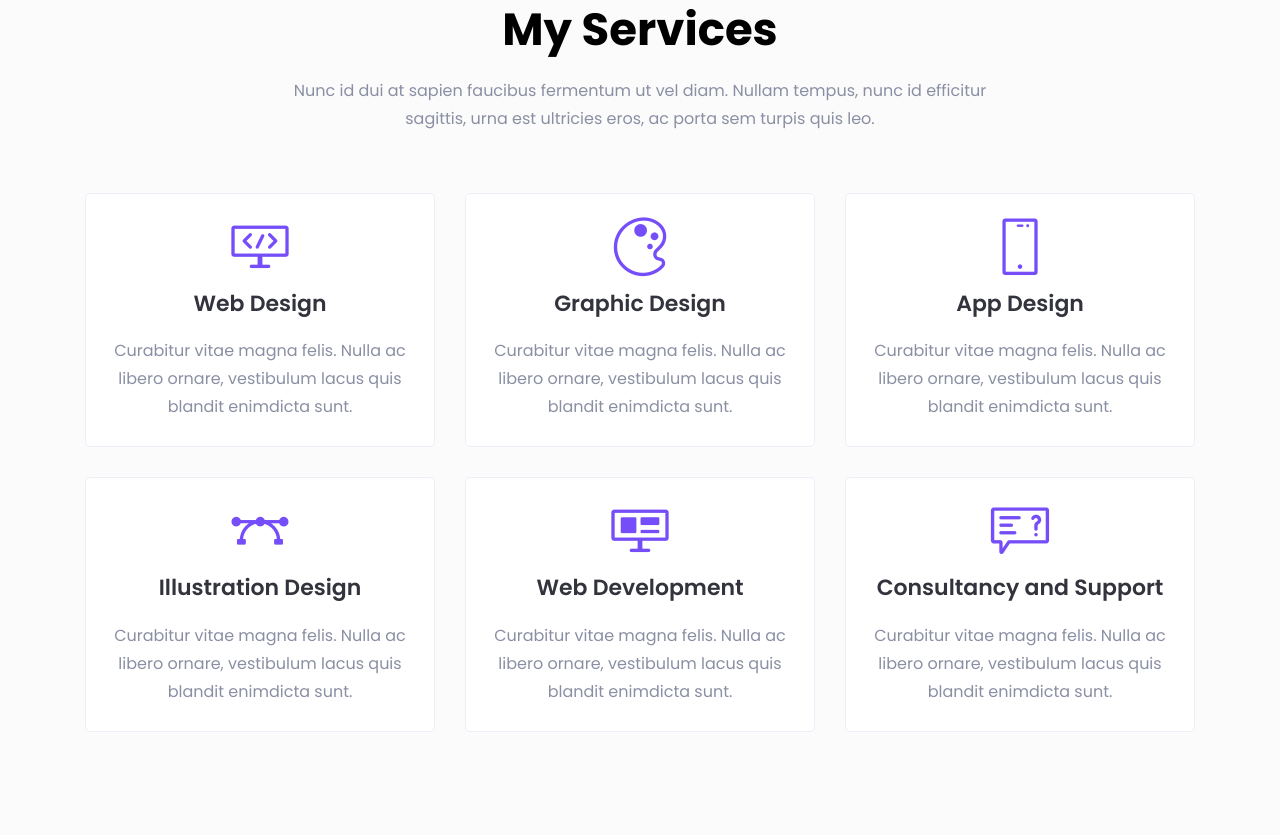
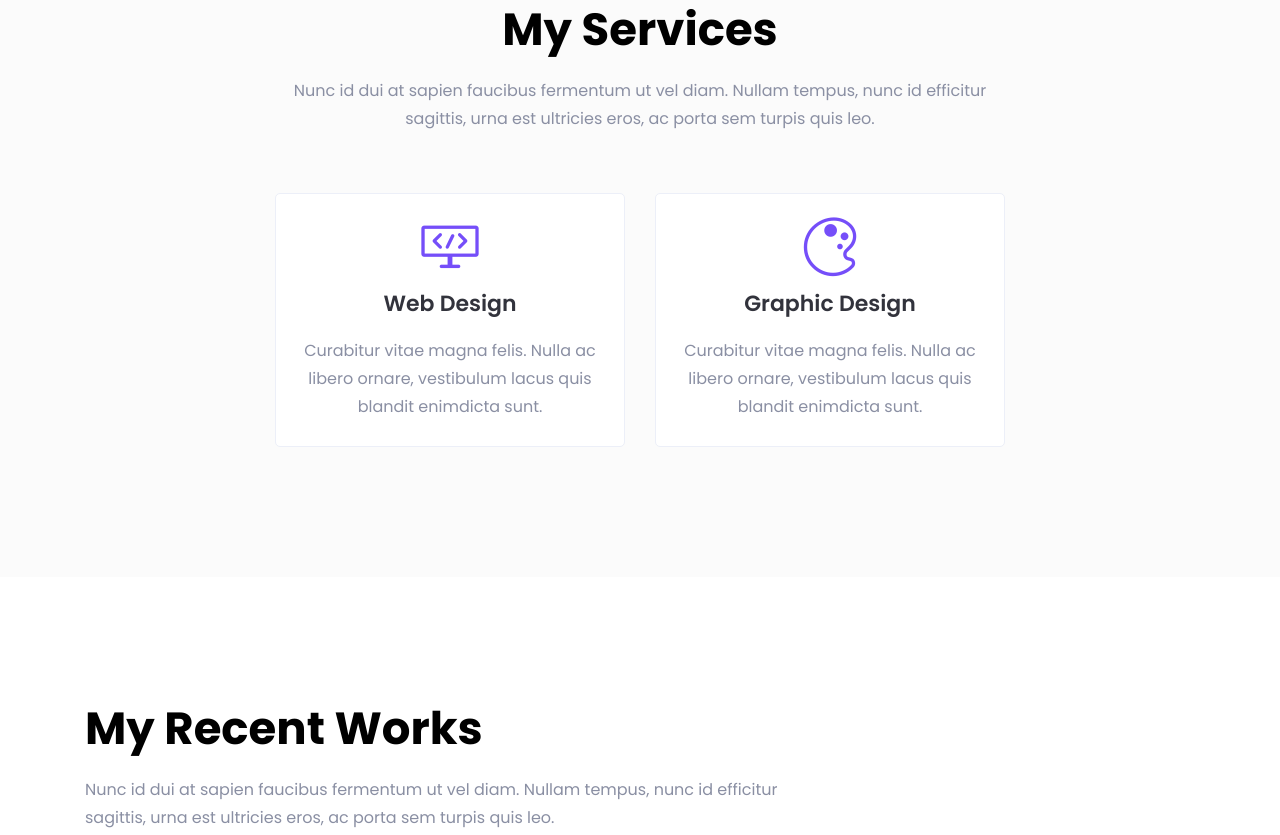
Before and after one commit to 5im0nW/porfolio, a plain HTML site: page index.html in a window 1280 px wide. Shown: the part 1609-2444 px from the top of the page. Drawn offline with Linux system fonts and the light colour scheme; files whose address does not match are found by name.

Commit message:
foto implemetiert

```diff
--- a/index.html
+++ b/index.html
@@ -326,50 +326,10 @@
                         </div>
                     </div> <!-- single service -->
                 </div>
-                <div class="col-lg-4 col-md-6 col-sm-8">
-                    <div class="single-service text-center mt-30">
-                        <div class="service-icon">
-                            <i class="lni-mobile"></i>
-                        </div>
-                        <div class="service-content">
-                            <h4 class="service-title"><a href="#">App Design</a></h4>
-                            <p>Curabitur vitae magna felis. Nulla ac libero ornare, vestibulum lacus quis blandit enimdicta sunt.</p>
-                        </div>
-                    </div> <!-- single service -->
-                </div>
-                <div class="col-lg-4 col-md-6 col-sm-8">
-                    <div class="single-service text-center mt-30">
-                        <div class="service-icon">
-                            <i class="lni-vector"></i>
-                        </div>
-                        <div class="service-content">
-                            <h4 class="service-title"><a href="#">Illustration Design</a></h4>
-                            <p>Curabitur vitae magna felis. Nulla ac libero ornare, vestibulum lacus quis blandit enimdicta sunt.</p>
-                        </div>
-                    </div> <!-- single service -->
-                </div>
-                <div class="col-lg-4 col-md-6 col-sm-8">
-                    <div class="single-service text-center mt-30">
-                        <div class="service-icon">
-                            <i class="lni-website"></i>
-                        </div>
-                        <div class="service-content">
-                            <h4 class="service-title"><a href="#">Web Development</a></h4>
-                            <p>Curabitur vitae magna felis. Nulla ac libero ornare, vestibulum lacus quis blandit enimdicta sunt.</p>
-                        </div>
-                    </div> <!-- single service -->
-                </div>
-                <div class="col-lg-4 col-md-6 col-sm-8">
-                    <div class="single-service text-center mt-30">
-                        <div class="service-icon">
-                            <i class="lni-support"></i>
-                        </div>
-                        <div class="service-content">
-                            <h4 class="service-title"><a href="#">Consultancy and Support</a></h4>
-                            <p>Curabitur vitae magna felis. Nulla ac libero ornare, vestibulum lacus quis blandit enimdicta sunt.</p>
-                        </div>
-                    </div> <!-- single service -->
-                </div>
+
+
+
+
             </div> <!-- row -->
         </div> <!-- container -->
     </section>
@@ -668,7 +628,7 @@
                 <div class="row">
                     <div class="col-lg-12">
                         <div class="copyright-text text-center pt-20">
-                            <p>Template by <a href="https://uideck.com" rel="nofollow">UIdeck</a></p>
+                            <p>Copyright by <a href="#" rel="nofollow">Simon Willener</a></p>
                         </div> <!-- copyright text -->
                     </div>
                 </div> <!-- row -->
```
Also changed, not shown: assets/images/banner/hero.png, assets/images/banner/hero2.png (added).
